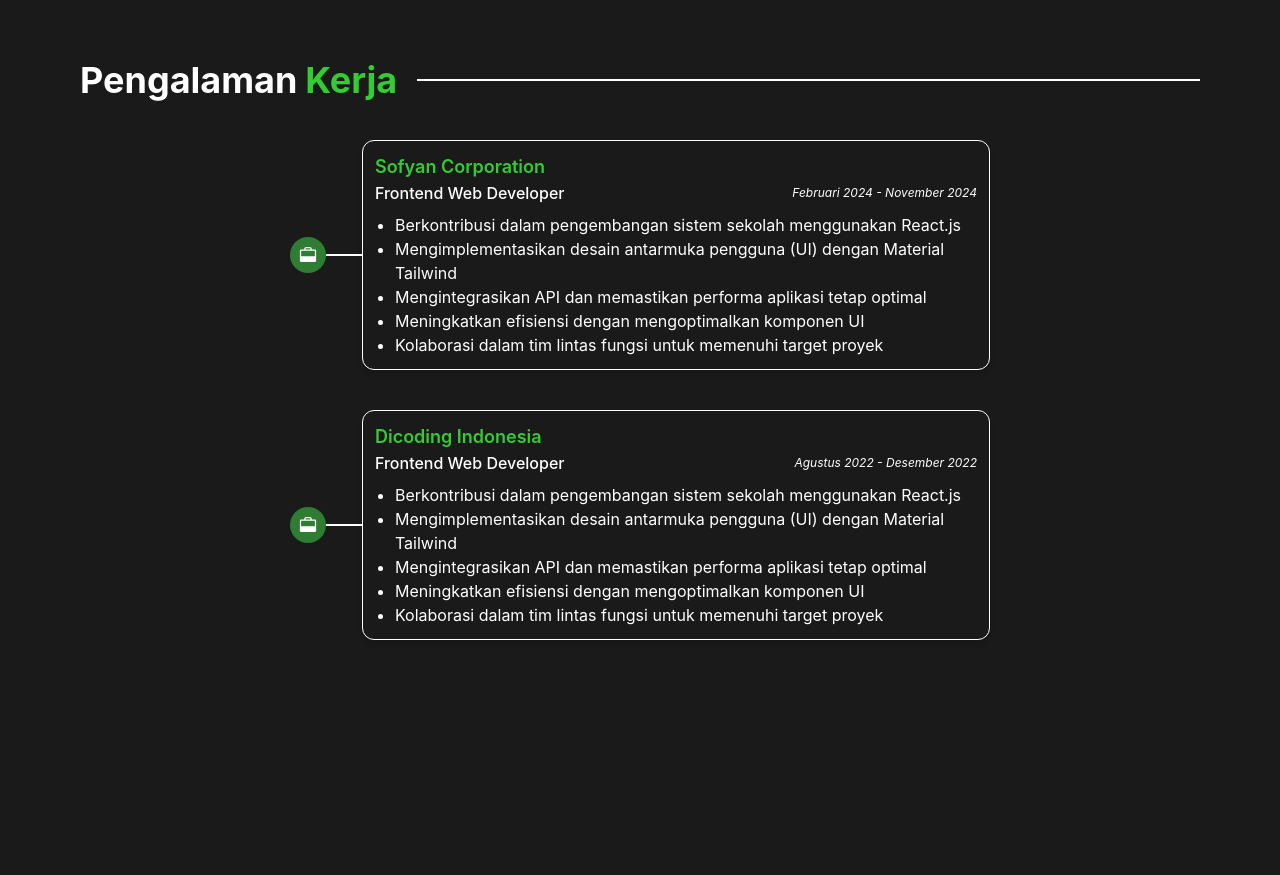
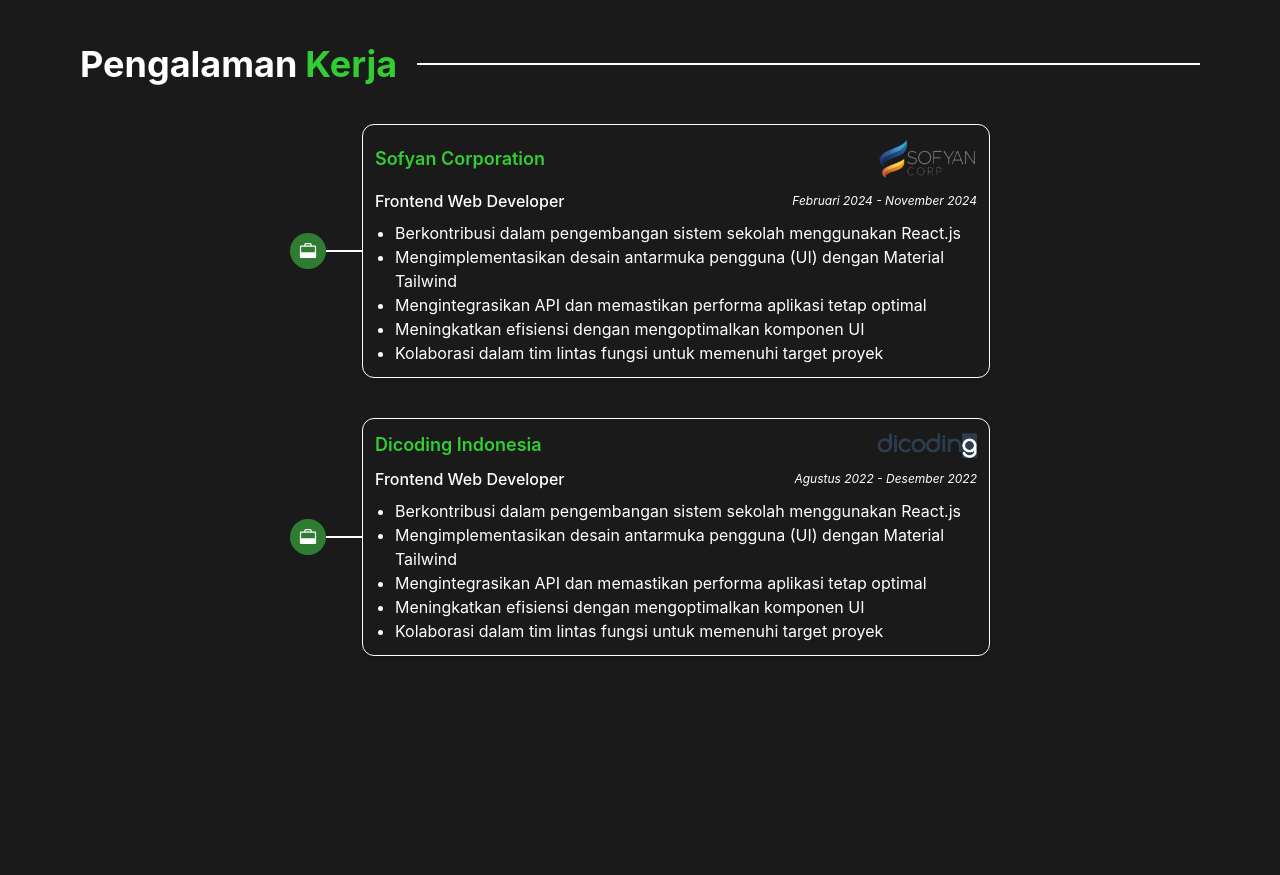
Before and after one commit to dimasbp17/my-portofolio, a React (Vite) app: page / in a window 1280 px wide. Shown: the part 2460-3335 px from the top of the page. Built offline with nearby package versions, Linux system fonts and the light colour scheme.

Commit message:
update:experience

```diff
--- a/src/components/Experience.jsx
+++ b/src/components/Experience.jsx
@@ -22,9 +22,16 @@ const Experience = () => {
                 key={index}
                 className="w-full p-3 text-white bg-transparent border border-white"
               >
-                <h1 className="text-lg font-semibold text-hijau">
-                  {penga.company}
-                </h1>
+                <div className="flex items-center justify-between mb-2">
+                  <h1 className="text-lg font-semibold text-hijau">
+                    {penga.company}
+                  </h1>
+                  <img
+                    src={penga.image}
+                    alt={penga.company}
+                    className="w-[100px]"
+                  />
+                </div>
                 <div className="flex items-center justify-between">
                   <h1 className="font-medium">{penga.position}</h1>
                   <h1 className="text-xs italic">{penga.time}</h1>
--- a/src/data/pengalamanKerja.js
+++ b/src/data/pengalamanKerja.js
@@ -1,6 +1,7 @@
 const pengalamanKerja = [
   {
     company: 'Sofyan Corporation',
+    image: '/public/images/sofyan.png',
     time: 'Februari 2024 - November 2024',
     position: 'Frontend Web Developer',
     task: [
@@ -13,6 +14,7 @@ const pengalamanKerja = [
   },
   {
     company: 'Dicoding Indonesia',
+    image: '/public/images/dicoding.png',
     time: 'Agustus 2022 - Desember 2022',
     position: 'Frontend Web Developer',
     task: [
```
Also changed, not shown: public/images/dicoding.png (added), public/images/sofyan.png (added).
